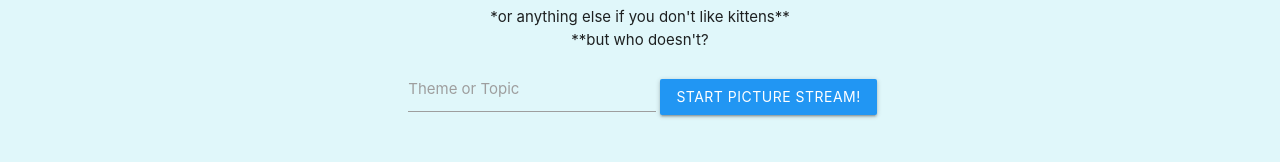
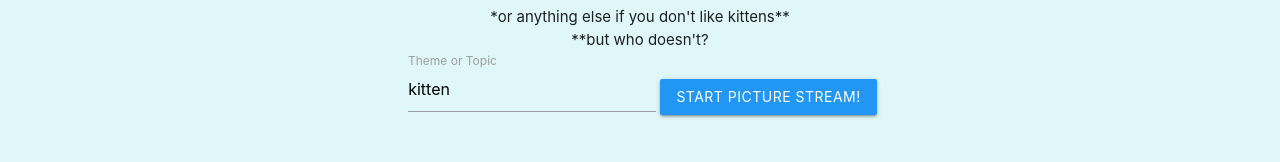
Before and after one commit to PatrickS83/infinite-kitten-streamer, a plain HTML site: page index.html in a window 1280 px wide. Shown: the part 135-297 px from the top of the page. Drawn offline with nearby package versions, Linux system fonts and the light colour scheme.

Commit message:
add default value to input

```diff
--- a/index.html
+++ b/index.html
@@ -30,7 +30,7 @@
         <div class="row center">
             <div class="col s12">
                 <div class="input-field inline">
-                    <input id="themeInput" type="text">
+                    <input id="themeInput" type="text" value="kitten">
                     <label for="themeInput">Theme or Topic</label>
                 </div>
                 <button id="startButton" class="waves-effect waves-light btn blue">Start Picture Stream!</button>
```
